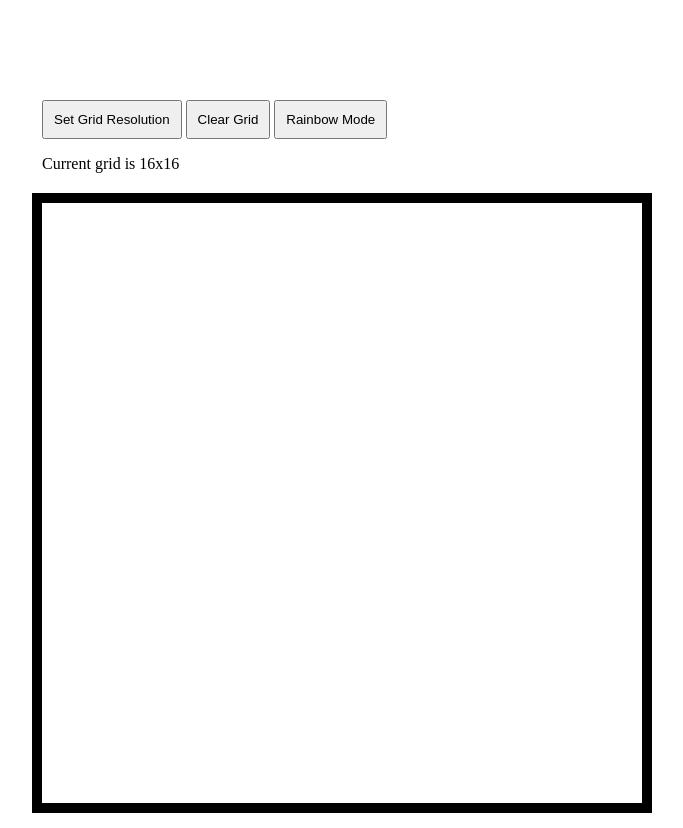
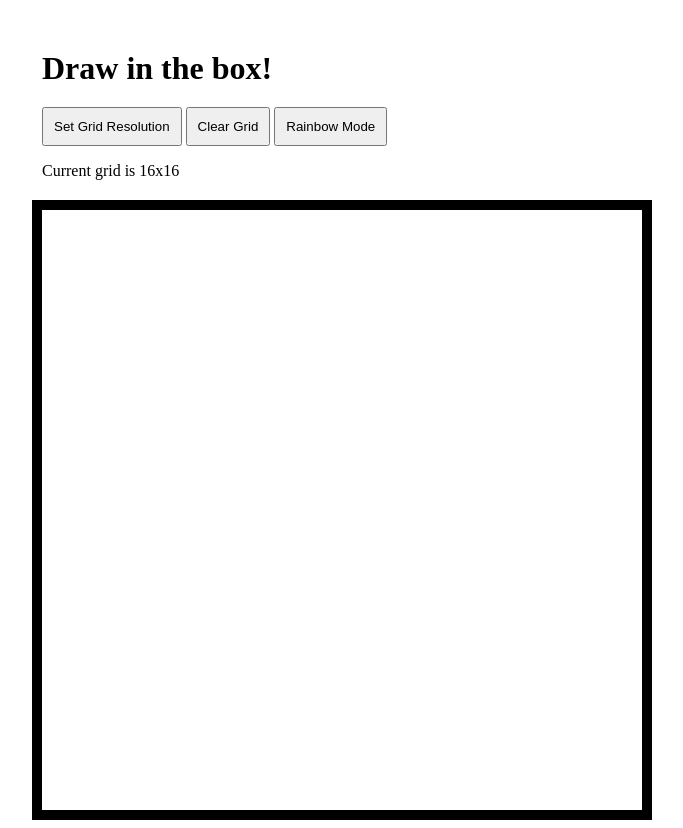
Before and after one commit to PeterHellmuth/etch-a-sketch, a plain HTML site: page index.html in a window 1280 px wide. Shown: the whole page, without its empty margins (298-981 px from the left). Drawn offline with Linux system fonts and the light colour scheme.

Commit message:
Add a title

```diff
--- a/index.html
+++ b/index.html
@@ -8,6 +8,7 @@
     <link rel="stylesheet" href="style.css">
 </head>
 <body>
+    <h1>Draw in the box!</h1>
     <div class = "controlPanel">
         <button onclick = "setGridResolution()">Set Grid Resolution</button>
         <button onclick = "createGrid()">Clear Grid</button>
--- a/style.css
+++ b/style.css
@@ -11,10 +11,16 @@
     width: 600px;
     margin-left: auto;
     margin-right: auto;
-    margin-top: 100px;
     margin-bottom: 20px;
 }
 
 button{
     padding: 10px;
 }
+
+h1{
+    margin: auto;
+    width: 600px;
+    margin-top: 50px;
+    margin-bottom: 20px;
+}
```
